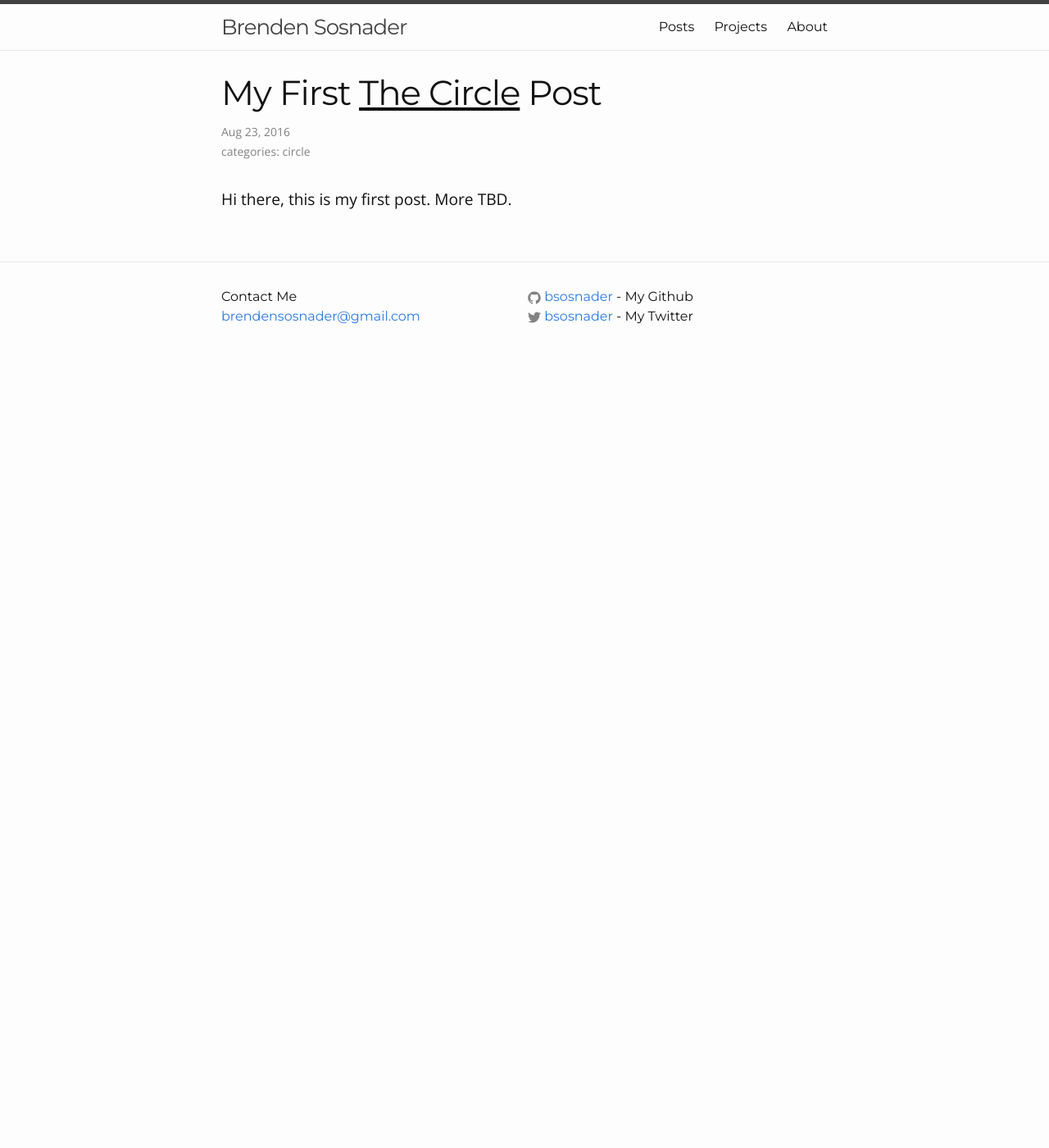
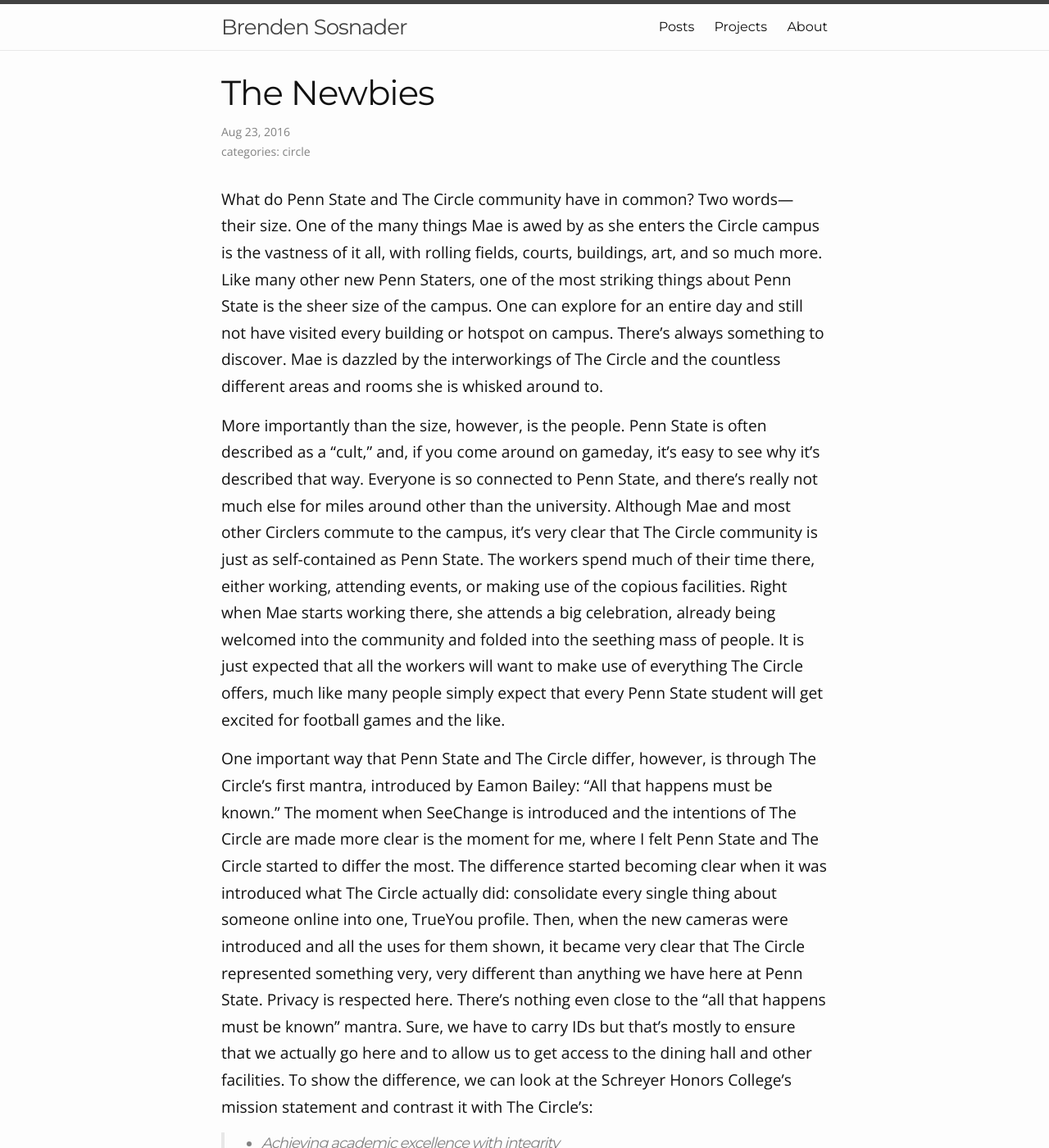
Before and after one commit to bsosnader/sosnader.tk.source, a Jekyll site: the page built from _posts/2016-08-23-first-circle-post.markdown, in a window 1280 px wide and 1400 px high. Shown: the whole window at 82% size. Built offline with Jekyll 4.4.1, drawn with Linux system fonts in a browser that asks for light colours; comment, search, counter and statistics services are not loaded; some of the changed text lies outside the part shown.

Commit message:
added circle post

```diff
--- a/_posts/2016-08-23-first-circle-post.markdown
+++ b/_posts/2016-08-23-first-circle-post.markdown
@@ -1,6 +1,16 @@
 ---
 layout: post
-title: My First <u>The Circle</u> Post
+title: The Newbies
 category: circle
 ---
-Hi there, this is my first post. More TBD.
+What do Penn State and The Circle community have in common? Two words—their size. One of the many things Mae is awed by as she enters the Circle campus is the vastness of it all, with rolling fields, courts, buildings, art, and so much more. Like many other new Penn Staters, one of the most striking things about Penn State is the sheer size of the campus. One can explore for an entire day and still not have visited every building or hotspot on campus. There's always something to discover. Mae is dazzled by the interworkings of The Circle and the countless different areas and rooms she is whisked around to.
+
+More importantly than the size, however, is the people. Penn State is often described as a "cult," and, if you come around on gameday, it's easy to see why it's described that way. Everyone is so connected to Penn State, and there's really not much else for miles around other than the university. Although Mae and most other Circlers commute to the campus, it's very clear that The Circle community is just as self-contained as Penn State. The workers spend much of their time there, either working, attending events, or making use of the copious facilities. Right when Mae starts working there, she attends a big celebration, already being welcomed into the community and folded into the seething mass of people. It is just expected that all the workers will want to make use of everything The Circle offers, much like many people simply expect that every Penn State student will get excited for football games and the like.
+
+One important way that Penn State and The Circle differ, however, is through The Circle's first mantra, introduced by Eamon Bailey: "All that happens must be known." The moment when SeeChange is introduced and the intentions of The Circle are made more clear is the moment for me, where I felt Penn State and The Circle started to differ the most. The difference started becoming clear when it was introduced what The Circle actually did: consolidate every single thing about someone online into one, TrueYou profile. Then, when the new cameras were introduced and all the uses for them shown, it became very clear that The Circle represented something very, very different than anything we have here at Penn State. Privacy is respected here. There's nothing even close to the "all that happens must be known" mantra. Sure, we have to carry IDs but that's mostly to ensure that we actually go here and to allow us to get access to the dining hall and other facilities. To show the difference, we can look at the Schreyer Honors College's mission statement and contrast it with The Circle's:
+
+>* Achieving academic excellence with integrity
+* Building a global perspective, and
+* Creating opportunities for leadership and civic engagement
+
+Clearly, the mission of Schreyer, and of the greater university is far different than the mission (so far) that we have seen from The Circle. For now, a shallow comparison of the two entities reveals several similarities. However, I suspect that as time goes on and the overall goal of The Circle becomes more clear, we will see a sharper divide between the two.
```
